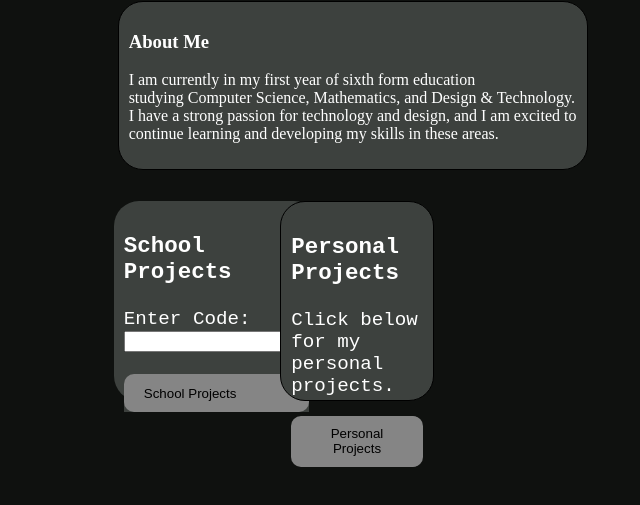
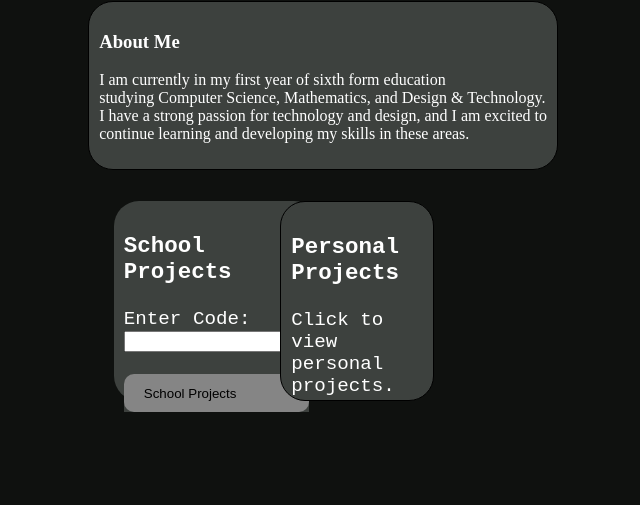
Before and after one commit to AGCol1/web, a plain HTML site: page index.html in a window 1280 px wide. Shown: the part 89-594 px from the top of the page, without its empty margins (347-987 px from the left). Drawn offline with Linux system fonts and the light colour scheme.

Commit message:
button fix index

```diff
--- a/index.html
+++ b/index.html
@@ -25,14 +25,12 @@
             </div>
         </div>
     </div>
-    <div class="personal_projects">
-        <h3>Personal Projects</h3>
-        <p> Click below for my personal projects.
-        <a href="https://agcol.uk/personal_projects">
-            <div class="buttons">
-                <button style="border: none; background: none; padding: 0;">Personal Projects</button>
-            </div>
-        </a>
+    <a href="https://agcol.uk/personal_projects">
+        <div class="personal_projects">
+            <h3>Personal Projects</h3>
+            <p> Click to view personal projects.
+        </div>
+    </a>
     </div>
 
     <div class="about-me">
--- a/style2.css
+++ b/style2.css
@@ -67,7 +67,7 @@ body {
 .about-me {
     position: absolute;
     top: 10%;
-    left: 36.3%;
+    left: 34%;
 }
 
 .school_projects {
```
